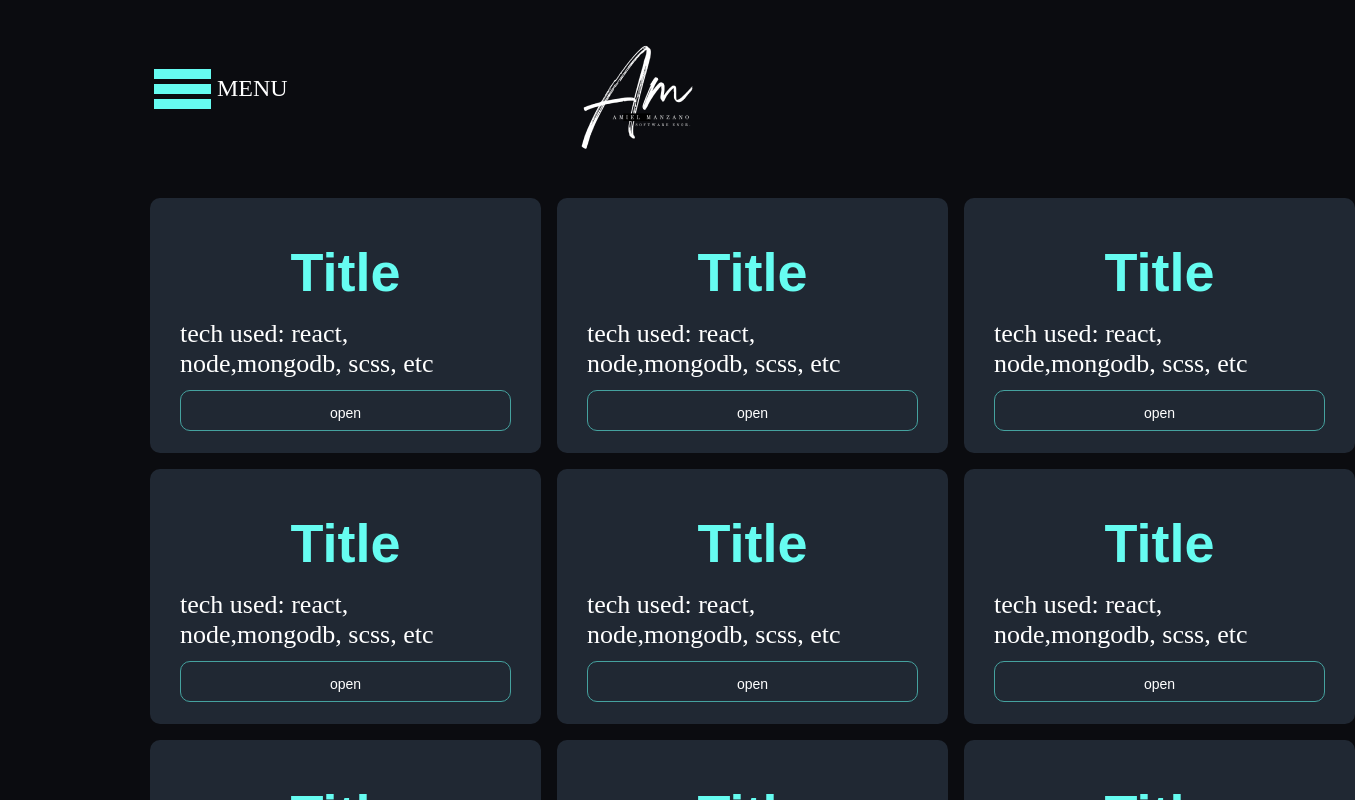
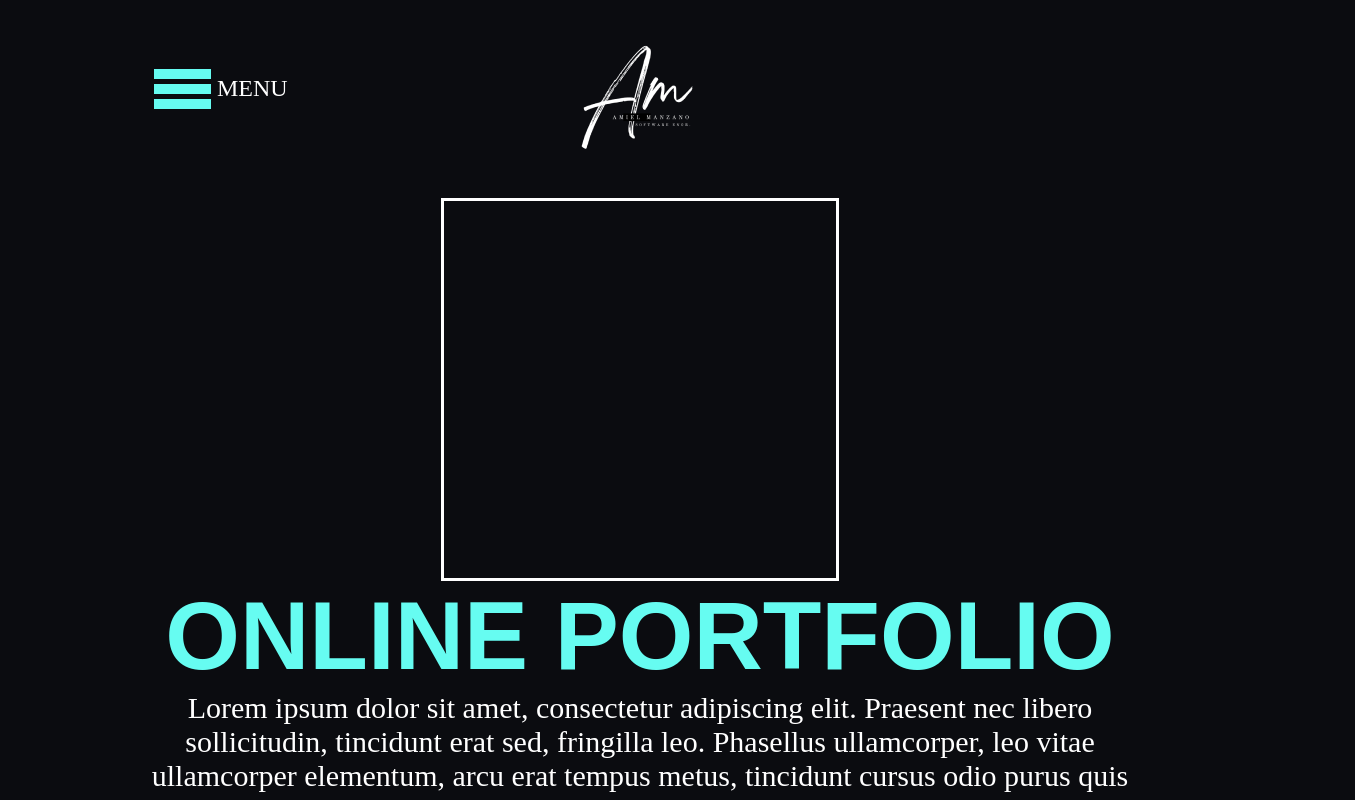
Before and after one commit to rrdot09/portfolio-project, a React (Create React App) app: page / in a window 1280 px wide. Shown: the top 800 px of the page, 1355 px wide, since content can reach past the window. Built offline with nearby package versions, Linux system fonts and the light colour scheme; a web font is replaced by a local one.

Commit message:
Add route codes

```diff
--- a/src/App.js
+++ b/src/App.js
@@ -1,14 +1,19 @@
-// import Footer from './components/footer';
 import Projects from "./pages/Projects";
-// import About from "./pages/About";
+import About from "./pages/About";
+import Landing from "./pages/Landing";
+import { BrowserRouter, Routes, Route } from "react-router-dom";
 
 function App() {
   return (
-    <>
-       <Projects />
-      {/* <About /> */}
-
-    </>
+    <BrowserRouter>
+      <>
+        <Routes>
+          <Route exact path="/" element={<Landing />} />
+          <Route exact path="/about" element={<About />} />
+          <Route exact path="/projects" element={<Projects />} />
+        </Routes>
+      </>
+    </BrowserRouter>
   );
 }
 export default App;
```
